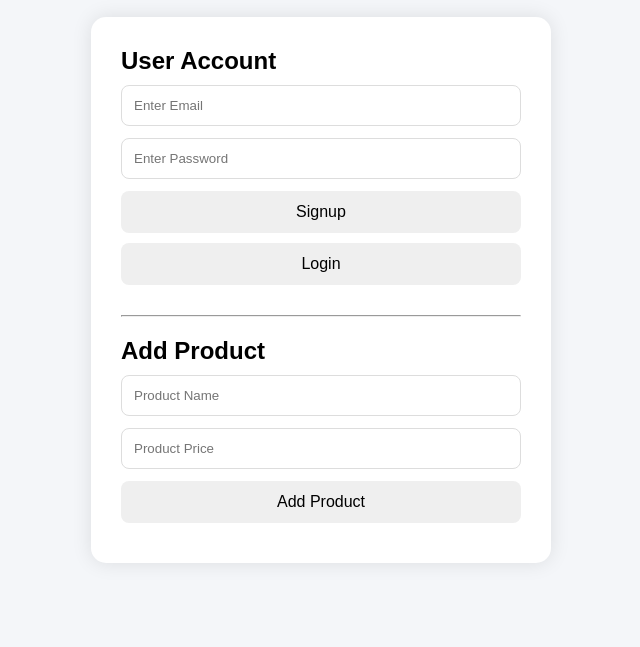
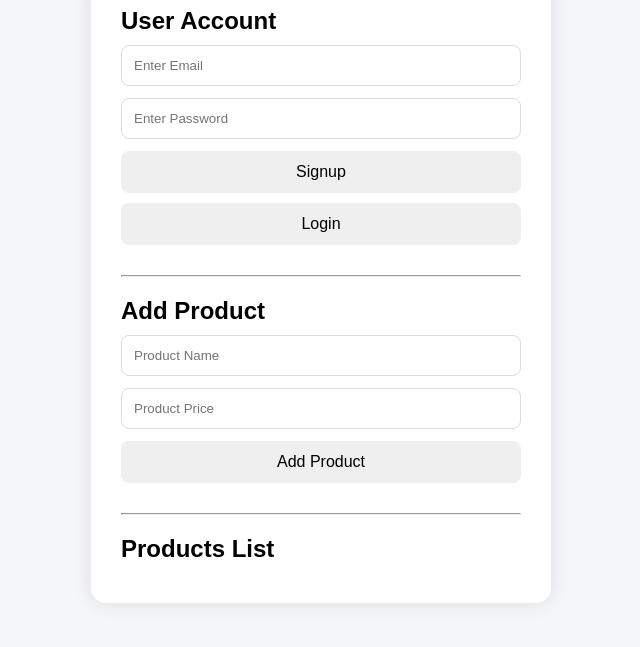
Before and after one commit to karimkadwal-bit/kadwal-server, a website: page index.html in a window 1280 px wide. Shown: the part 153-800 px from the top of the page, without its empty margins (319-959 px from the left). Drawn offline with Linux system fonts and the light colour scheme; no server answers.

Commit message:
Update index.html

```diff
--- a/index.html
+++ b/index.html
@@ -1,11 +1,15 @@
 <!DOCTYPE html>
 <html lang="en">
+
 <head>
+
 <meta charset="UTF-8">
 <meta name="viewport" content="width=device-width, initial-scale=1.0">
+
 <title>Kadwal Marketplace</title>
 
 <link rel="stylesheet" href="style.css">
+
 </head>
 
 <body>
@@ -13,6 +17,7 @@
 <div class="container">
 
 <h1>Kadwal Marketplace</h1>
+
 <p>Buy • Sell • Connect Worldwide</p>
 
 <div class="card">
@@ -53,6 +58,14 @@
 Add Product
 </button>
 
+<hr>
+
+<h2>Products List</h2>
+
+<div id="productsList">
+
+</div>
+
 </div>
 
 </div>
@@ -60,4 +73,5 @@
 <script src="app.js"></script>
 
 </body>
+
 </html>
```
